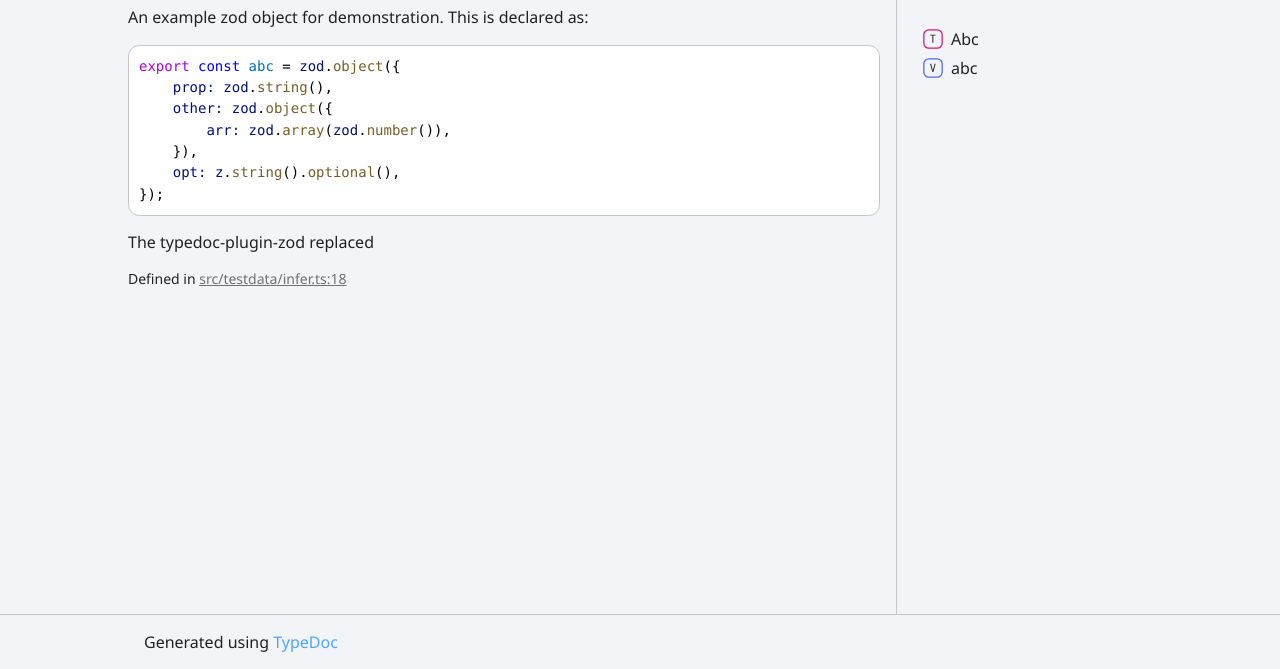
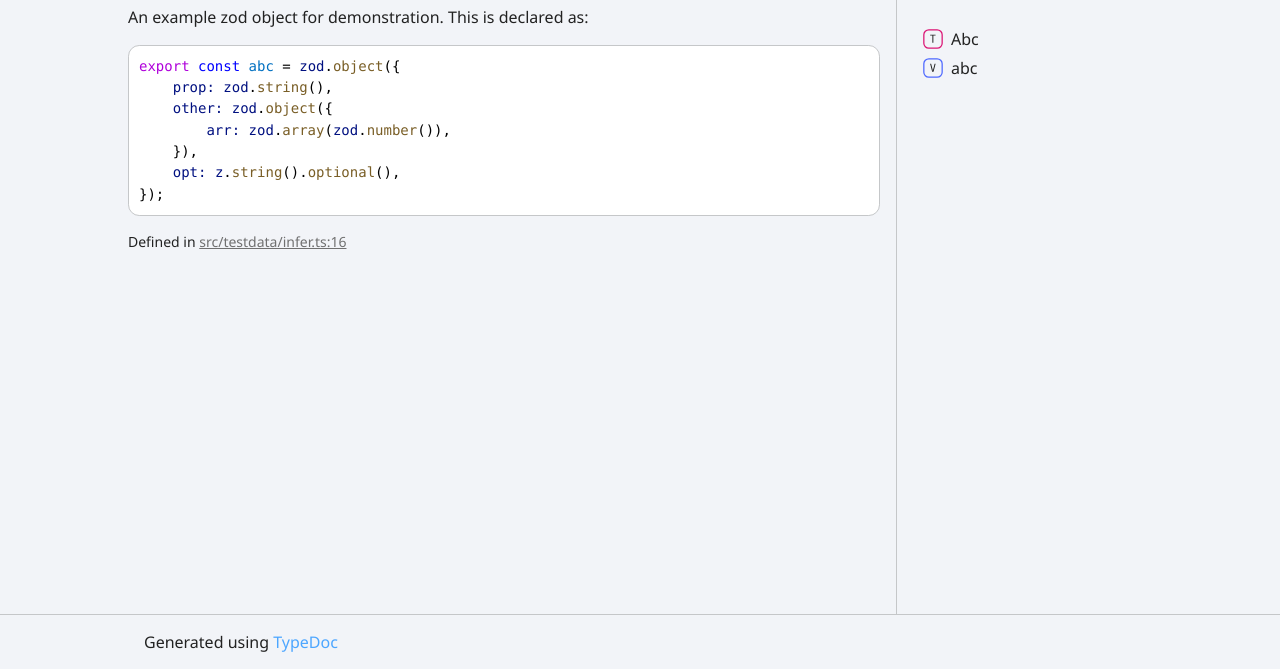
Before and after one commit to Gerrit0/typedoc-plugin-zod, a plain HTML site: page variables/abc-1.html in a window 1280 px wide. Shown: the part 202-871 px from the top of the page. Drawn offline with Linux system fonts and the light colour scheme.

Commit message:
Deploying to gh-pages from @ Gerrit0/typedoc-plugin-zod@34188294fbf49ca5713b8d3d43a7656d21ad5718 🚀

```diff
--- a/variables/abc-1.html
+++ b/variables/abc-1.html
@@ -19,10 +19,9 @@
 <div class="tsd-comment tsd-typography"><p>An example zod object for demonstration. This is declared as:</p>
 <pre><code class="language-ts"><span class="hl-4">export</span><span class="hl-0"> </span><span class="hl-5">const</span><span class="hl-0"> </span><span class="hl-8">abc</span><span class="hl-0"> = </span><span class="hl-7">zod</span><span class="hl-0">.</span><span class="hl-9">object</span><span class="hl-0">({</span><br/><span class="hl-0">    </span><span class="hl-7">prop:</span><span class="hl-0"> </span><span class="hl-7">zod</span><span class="hl-0">.</span><span class="hl-9">string</span><span class="hl-0">(),</span><br/><span class="hl-0">    </span><span class="hl-7">other:</span><span class="hl-0"> </span><span class="hl-7">zod</span><span class="hl-0">.</span><span class="hl-9">object</span><span class="hl-0">({</span><br/><span class="hl-0">        </span><span class="hl-7">arr:</span><span class="hl-0"> </span><span class="hl-7">zod</span><span class="hl-0">.</span><span class="hl-9">array</span><span class="hl-0">(</span><span class="hl-7">zod</span><span class="hl-0">.</span><span class="hl-9">number</span><span class="hl-0">()),</span><br/><span class="hl-0">    }),</span><br/><span class="hl-0">    </span><span class="hl-7">opt:</span><span class="hl-0"> </span><span class="hl-7">z</span><span class="hl-0">.</span><span class="hl-9">string</span><span class="hl-0">().</span><span class="hl-9">optional</span><span class="hl-0">(),</span><br/><span class="hl-0">});</span>
 </code></pre>
-<p>The typedoc-plugin-zod replaced</p>
 </div><aside class="tsd-sources">
 <ul>
-<li>Defined in <a href="https://github.com/Gerrit0/typedoc-plugin-zod/blob/bf041a0/src/testdata/infer.ts#L18">src/testdata/infer.ts:18</a></li></ul></aside></div>
+<li>Defined in <a href="https://github.com/Gerrit0/typedoc-plugin-zod/blob/3418829/src/testdata/infer.ts#L16">src/testdata/infer.ts:16</a></li></ul></aside></div>
 <div class="col-4 col-menu menu-sticky-wrap menu-highlight">
 <div class="tsd-navigation settings">
 <details class="tsd-index-accordion"><summary class="tsd-accordion-summary">
```
Also changed, not shown: types/Abc.html (+1 -1 lines).
